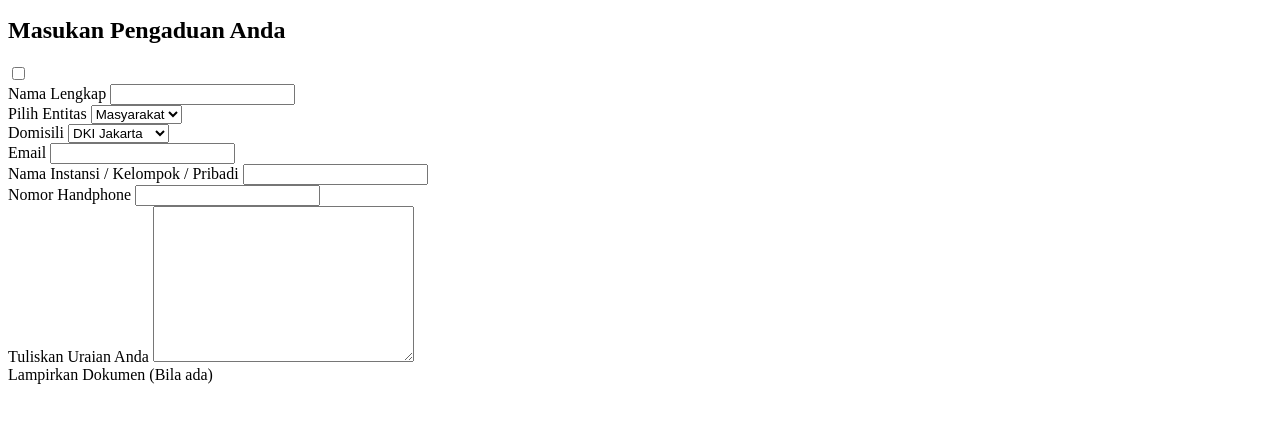
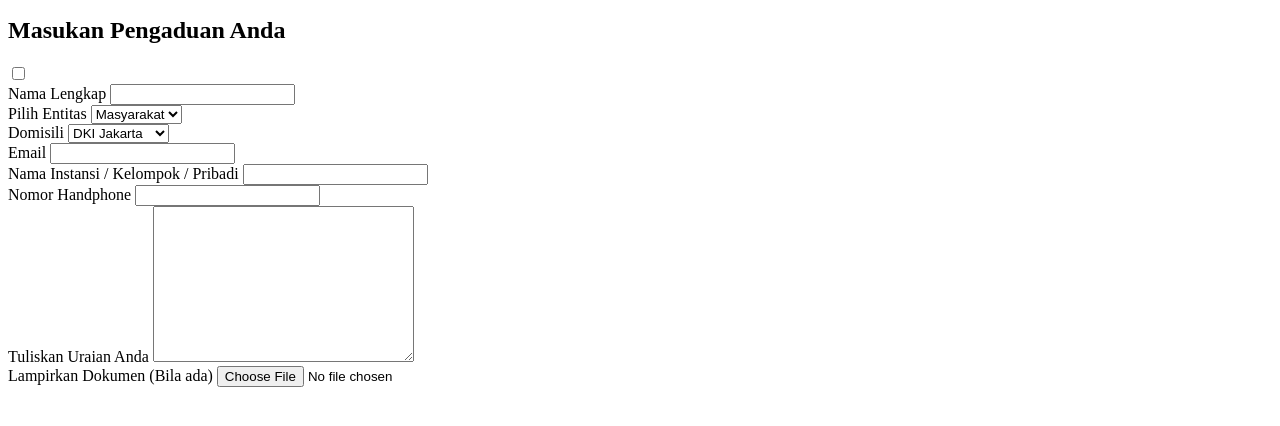
Before and after one commit to zummorow/sapakemkes, a plain HTML site: page index.html in a window 1280 px wide. Shown: the part 290-716 px from the top of the page. Drawn offline with Linux system fonts and the light colour scheme.

Commit message:
add : upload file button

```diff
--- a/index.html
+++ b/index.html
@@ -69,7 +69,7 @@
         </div>
         <div>
           <label for="lampiran">Lampirkan Dokumen (Bila ada)</label>
-
+          <input type="file" id="lampiran" name="lampiran"/>
         </div>
 
       </form>
```
